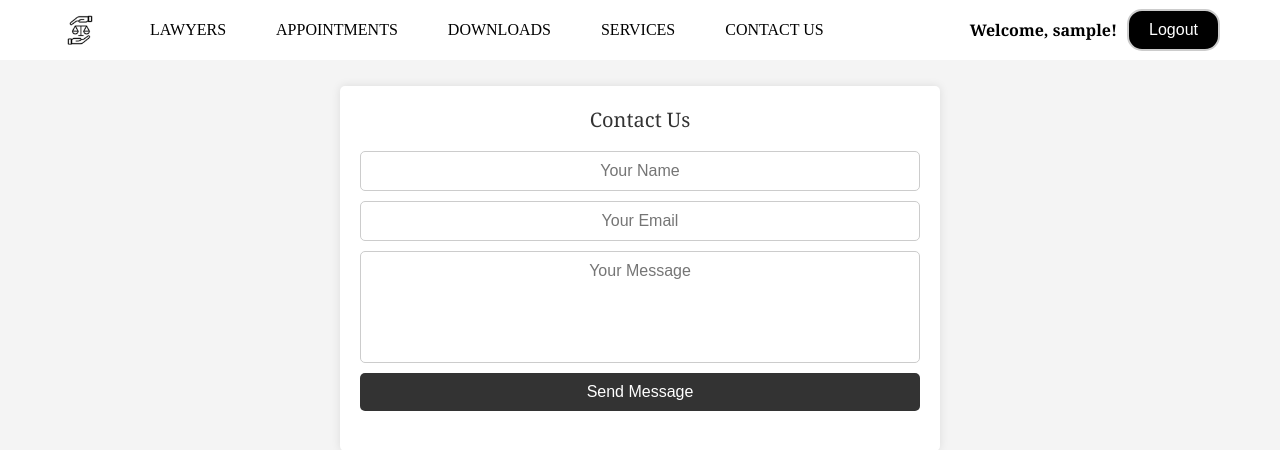
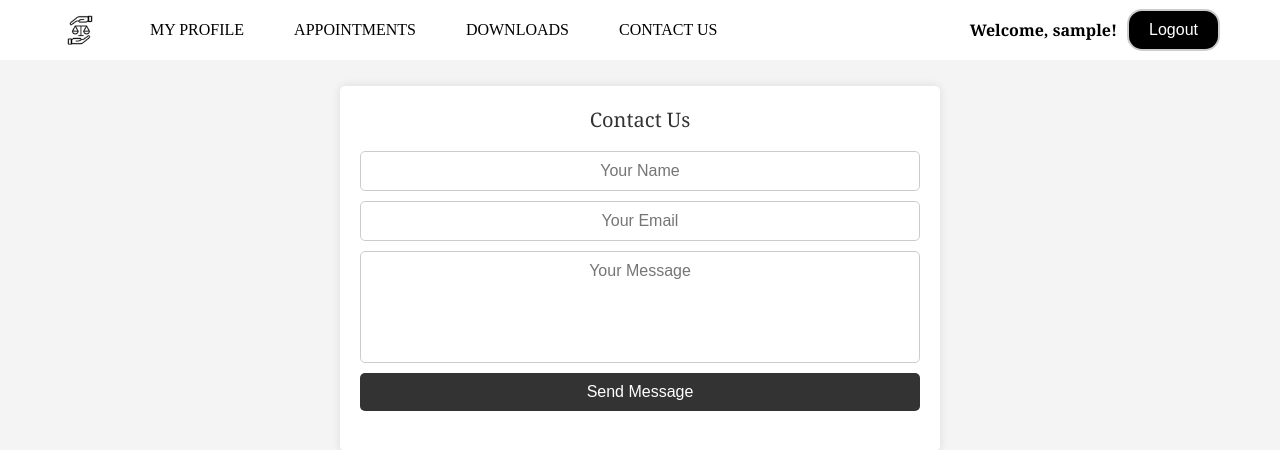
Before and after one commit to G-Ian/My-Wakili-Public, a PHP site: page /pract_contact.php in a window 1280 px wide. Shown: the top 450 px of the page. Run offline with PHP 8.4, Linux system fonts and the light colour scheme; the visitor is signed in with stand-in values (Sample User, id 1); some libraries are stand-ins or nearby versions.

Commit message:
Update pract_header.inc.php

```diff
--- a/includes/pract_header.inc.php
+++ b/includes/pract_header.inc.php
@@ -20,8 +20,8 @@ if (isset($_SESSION["username"])) {
         <input type="checkbox" id="menu-toggle">
         <label for="menu-toggle" class="menu-icon">&#9776;</label>
         <ul class="menu">
-            <!-- <li><a href="client-profiles.php">Home</a></li> -->
-            <li><a href="client-profiles.php">Lawyers</a>
+            <li><a href="pract-dashboard.php">My Profile</a></li>
+            <!-- <li><a href="pract-profiles.php">Lawyers</a>
                 <ul>
                     <li><a href="client-profiles.php?search=Criminal%20Law">Criminal Law</a></li>
                     <li><a href="client-profiles.php?search=Civil%20Law">Civil Law</a></li>
@@ -30,10 +30,10 @@ if (isset($_SESSION["username"])) {
                     <li><a href="client-profiles.php?search=Family%20Law">Family Law</a></li>
                     <li><a href="client-profiles.php?search=Constitutional%20Law">Constitutional Law</a></li>
                 </ul>
-            </li>
+            </li> -->
             <li><a href="pract-appointments.php">Appointments</a></li>
-            <li><a href="documents.php">Downloads</a></li>
-            <li><a href="#">Services</a>
+            <li><a href="pract_documents.php">Downloads</a></li>
+            <!-- <li><a href="#">Services</a>
                 <ul>
                     <li><a href="client-profiles.php?search=Court%20Process%20Server">Court Process Server</a></li>
                     <li><a href="client-profiles.php?search=Consultation">Consultation</a></li>
@@ -42,8 +42,8 @@ if (isset($_SESSION["username"])) {
                     <li><a href="client-profiles.php?search=Mediation">Mediation</a></li>
                     <li><a href="client-profiles.php?search=Other">Other</a></li>
                 </ul>
-            </li>
-            <li><a href="contact.php">Contact Us</a></li>
+            </li> -->
+            <li><a href="pract_contact.php">Contact Us</a></li>
         </ul>
 
         <!-- Begin: Added Username Display and Session Check -->
```
